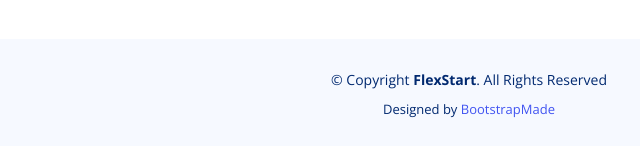
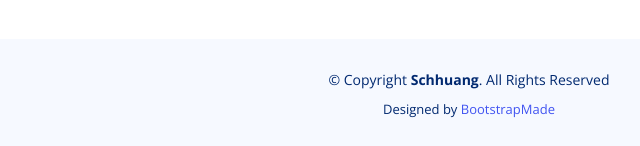
Before and after one commit to llntu/sch_web, a plain HTML site: page profile.html in a window 1280 px wide. Shown: the part 1911-2057 px from the top of the page, 171-811 px from the left. Drawn offline with nearby package versions, Linux system fonts and the light colour scheme.

Commit message:
Copyright

```diff
--- a/profile.html
+++ b/profile.html
@@ -169,7 +169,7 @@
 
         <div class="container">
             <div class="copyright">
-                &copy; Copyright <strong><span>FlexStart</span></strong>. All Rights Reserved
+                &copy; Copyright <strong><span>Schhuang</span></strong>. All Rights Reserved
             </div>
             <div class="credits">
                 <!-- All the links in the footer should remain intact. -->
```
Also changed, not shown: english.html (+1 -1 lines), publication.html (+1 -1 lines), research-project.html (+1 -1 lines), syllabus.html (+5 -1 lines).
